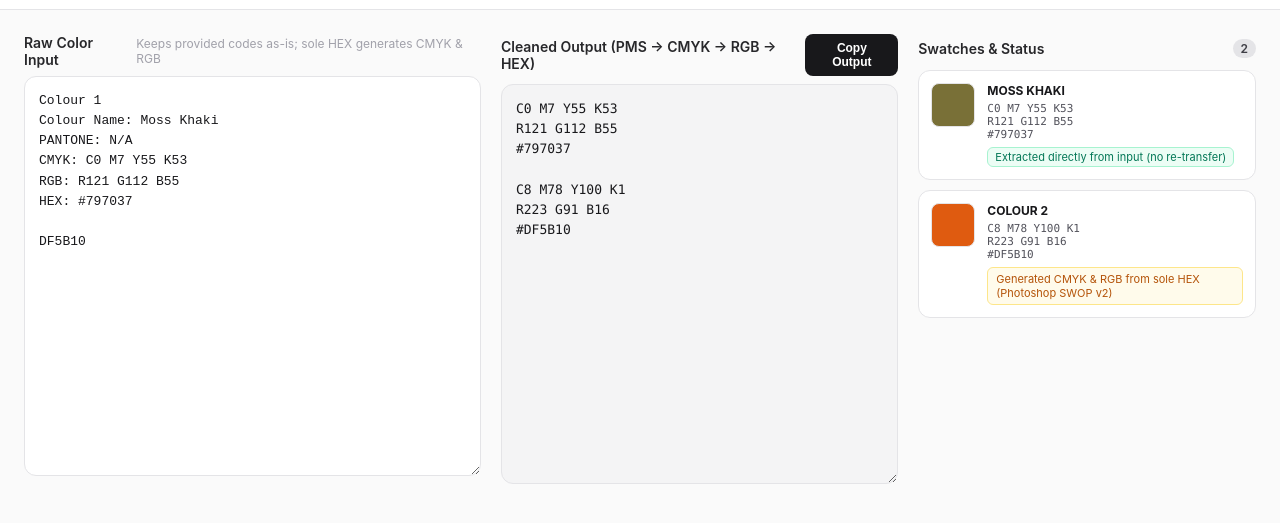
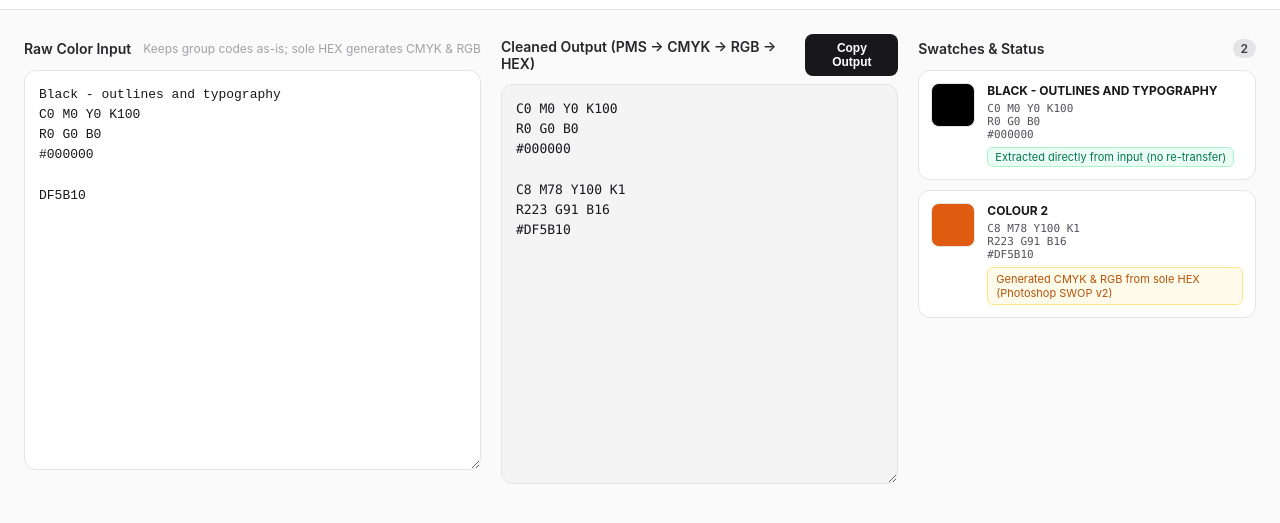
Before and after one commit to etonchau/ColorCodeConvert, a plain HTML site: page index.html in a window 1280 px wide. Both pictures are taken after a click on the button "Load Sample". Shown: the part 55-578 px from the top of the page. Drawn offline with Linux system fonts and the light colour scheme.

Commit message:
Add files via upload

```diff
--- a/index.html
+++ b/index.html
@@ -239,18 +239,16 @@
     <section class="panel">
       <div class="panel-head">
         <label for="rawInput" class="panel-title">Raw Color Input</label>
-        <span class="panel-hint">Keeps provided codes as-is; sole HEX generates CMYK & RGB</span>
+        <span class="panel-hint">Keeps group codes as-is; sole HEX generates CMYK & RGB</span>
       </div>
       <textarea
         id="rawInput"
         placeholder="Paste color blocks or sole HEX codes...
 
-Colour 1
-Colour Name: Moss Khaki
-PANTONE: N/A
-CMYK: C0 M7 Y55 K53
-RGB: R121 G112 B55
-HEX: #797037
+Black - outlines and typography
+C0 M0 Y0 K100
+R0 G0 B0
+#000000
 
 DF5B10"
       ></textarea>
@@ -434,7 +432,7 @@ DF5B10"
         working = working.replace(cmykSpaceMatch[0], " ");
       }
 
-      const rgbKvMatch = working.match(/(?:RGB\s*:?\s*)?[R]\s*[:=]?\s*(\d{1,3})\s*[G]\s*[:=]?\s*(\d{1,3})\s*[BGR]\s*[:=]?\s*(\d{1,3})/i);
+      const rgbKvMatch = working.match(/(?:RGB\s*:?\s*)?\bR\s*[:=]?\s*(\d{1,3})\s*G\s*[:=]?\s*(\d{1,3})\s*[BGR]\s*[:=]?\s*(\d{1,3})\b/i);
       const rgbSlashMatch = working.match(/(?:RGB\s*:?\s*)(\d{1,3})\s*\/\s*(\d{1,3})\s*\/\s*(\d{1,3})/i);
       const rgbSpaceMatch = working.match(/(?:RGB\s*:?\s*)(\d{1,3})\s+(\d{1,3})\s+(\d{1,3})/i);
       const rgbCsvMatch = working.match(/(?:RGB\s*:?\s*)?\(?\s*(\d{1,3})\s*,\s*(\d{1,3})\s*,\s*(\d{1,3})\s*\)?/);
@@ -481,9 +479,17 @@ DF5B10"
       }
 
       const leftover = working.replace(/^(?:CMYK|RGB|HEX|PANTONE|PMS|COLOR\s*CODES?)\b.*$/i, "").trim();
-      if (!block.name && /^[A-Z][A-Z\s()-]{1,28}$/i.test(leftover) && !/^(CMYK|RGB|HEX|PANTONE|PMS|NONE|N\/A|N\s*\/\s*A|COLOR\s*CODES?)$/i.test(leftover)) {
+      if (!block.name && /^[A-Z][A-Z\s()/-]{1,40}$/i.test(leftover) && !/^(CMYK|RGB|HEX|PANTONE|PMS|NONE|N\/A|N\s*\/\s*A|COLOR\s*CODES?)$/i.test(leftover)) {
         block.name = leftover.toUpperCase();
       }
+    }
+
+    function isLikelyColorHeader(line) {
+      if (!line || line.length > 45) return false;
+      if (/^(?:CMYK|RGB|HEX|PANTONE|PMS|NONE|N\/A|N\s*\/\s*A|COLOR\s*CODES?|COLOUR\s*NAME)\b/i.test(line)) return false;
+      if (/^[#CMYKRGB0-9\s:/=-]+$/i.test(line)) return false;
+      if (line.split(/\s+/).length > 5) return false;
+      return /^[A-Z][A-Z0-9\s()/-]{1,44}$/i.test(line);
     }
 
     function processInput() {
@@ -524,10 +530,7 @@ DF5B10"
 
         const hasAnyCode = Boolean(current.cmyk || current.rgb || current.hex);
         const hasFullTriplet = Boolean(current.cmyk && current.rgb && current.hex);
-        const isColorTitleLine =
-          /^[A-Z][A-Z\s()-]{1,28}$/i.test(line) &&
-          !/^(?:CMYK|RGB|HEX|PANTONE|PMS|NONE|N\/A|N\s*\/\s*A|COLOR\s*CODES?)\b/i.test(line) &&
-          !/^[CMYKRGB0-9\s:/=-]+$/i.test(line);
+        const isHexOnlyLine = /^(?:HEX\s*:?\s*)?#?\s*(?:[0-9A-F]{6}|[0-9A-F]{3})$/i.test(line);
 
         const startsNewCodeSet =
           ((/^CMYK\b/i.test(line) && current.cmyk) ||
@@ -535,9 +538,10 @@ DF5B10"
            (/^HEX\b/i.test(line) && current.hex) ||
            (/^(?:PANTONE|PMS)\b/i.test(line) && (current.pms || hasFullTriplet)));
 
-        const isSoleCodeLine = /^(?:#?\s*[0-9A-F]{6}|#?\s*[0-9A-F]{3})$/i.test(line);
+        // Only split on a standalone HEX line if the current block ONLY had a previous HEX (no CMYK/RGB/PMS)
+        const isSoleHexSplit = isHexOnlyLine && Boolean(current.hex) && !current.cmyk && !current.rgb && !current.pms;
 
-        if (startsNewCodeSet || (isSoleCodeLine && hasAnyCode) || (isColorTitleLine && hasAnyCode)) {
+        if (startsNewCodeSet || isSoleHexSplit || (isLikelyColorHeader(line) && hasAnyCode)) {
           pushCurrent();
           current = {};
         }
@@ -555,7 +559,8 @@ DF5B10"
         let rgb = b.rgb || null;
         const hex = b.hex ? b.hex.toUpperCase() : null;
 
-        const isSoleHex = Boolean(hex && !b.providedCmyk && !b.providedRgb);
+        // Convert ONLY when solely a HEX code is provided in the group
+        const isSoleHex = Boolean(hex && !b.providedCmyk && !b.providedRgb && !pms);
         if (isSoleHex) {
           rgb = hexToRgb(hex);
           if (rgb) {
@@ -609,12 +614,10 @@ DF5B10"
     });
 
     sampleBtn.addEventListener("click", () => {
-      rawInput.value = `Colour 1
-Colour Name: Moss Khaki
-PANTONE: N/A
-CMYK: C0 M7 Y55 K53
-RGB: R121 G112 B55
-HEX: #797037
+      rawInput.value = `Black - outlines and typography
+C0 M0 Y0 K100
+R0 G0 B0
+#000000
 
 DF5B10`;
       processInput();
```
